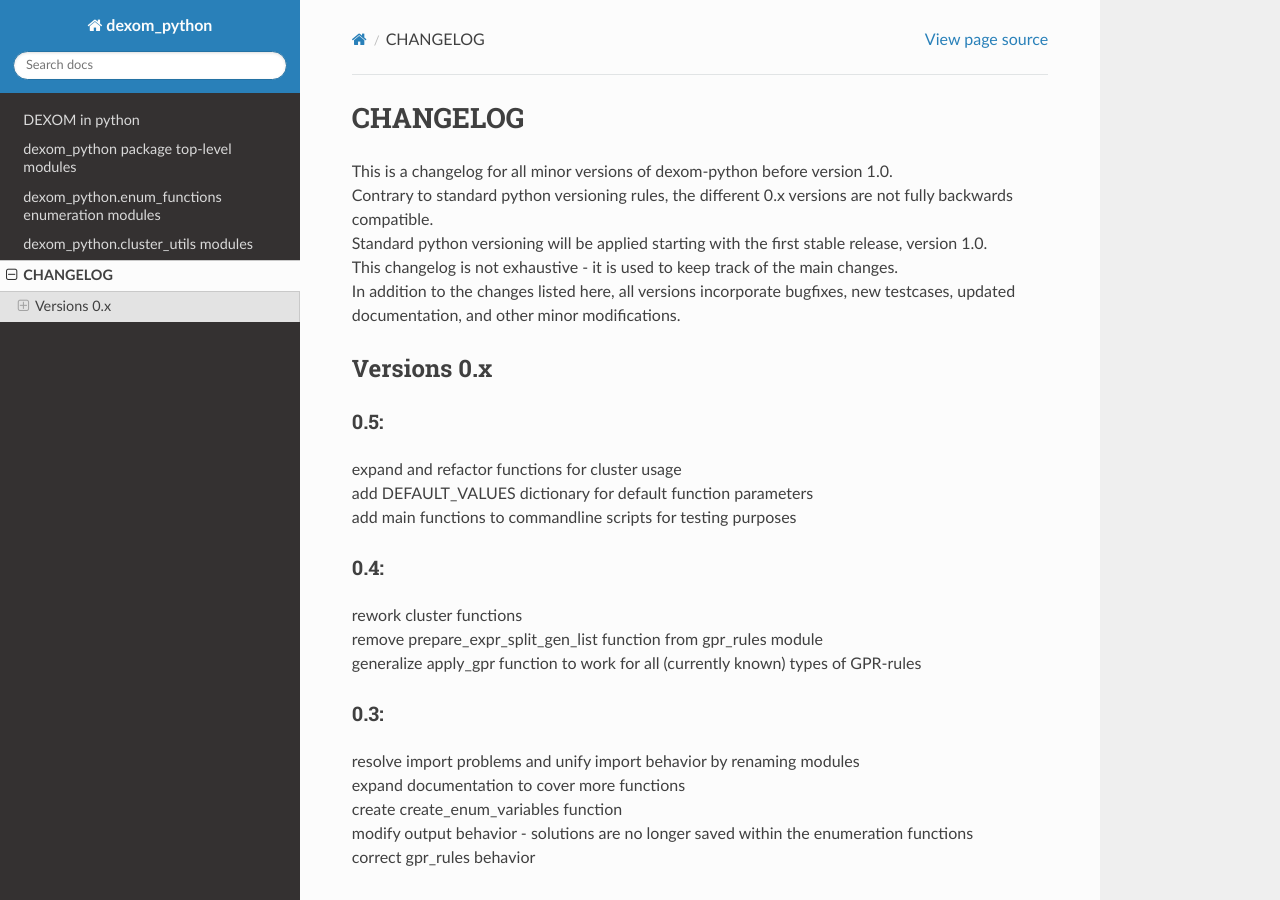
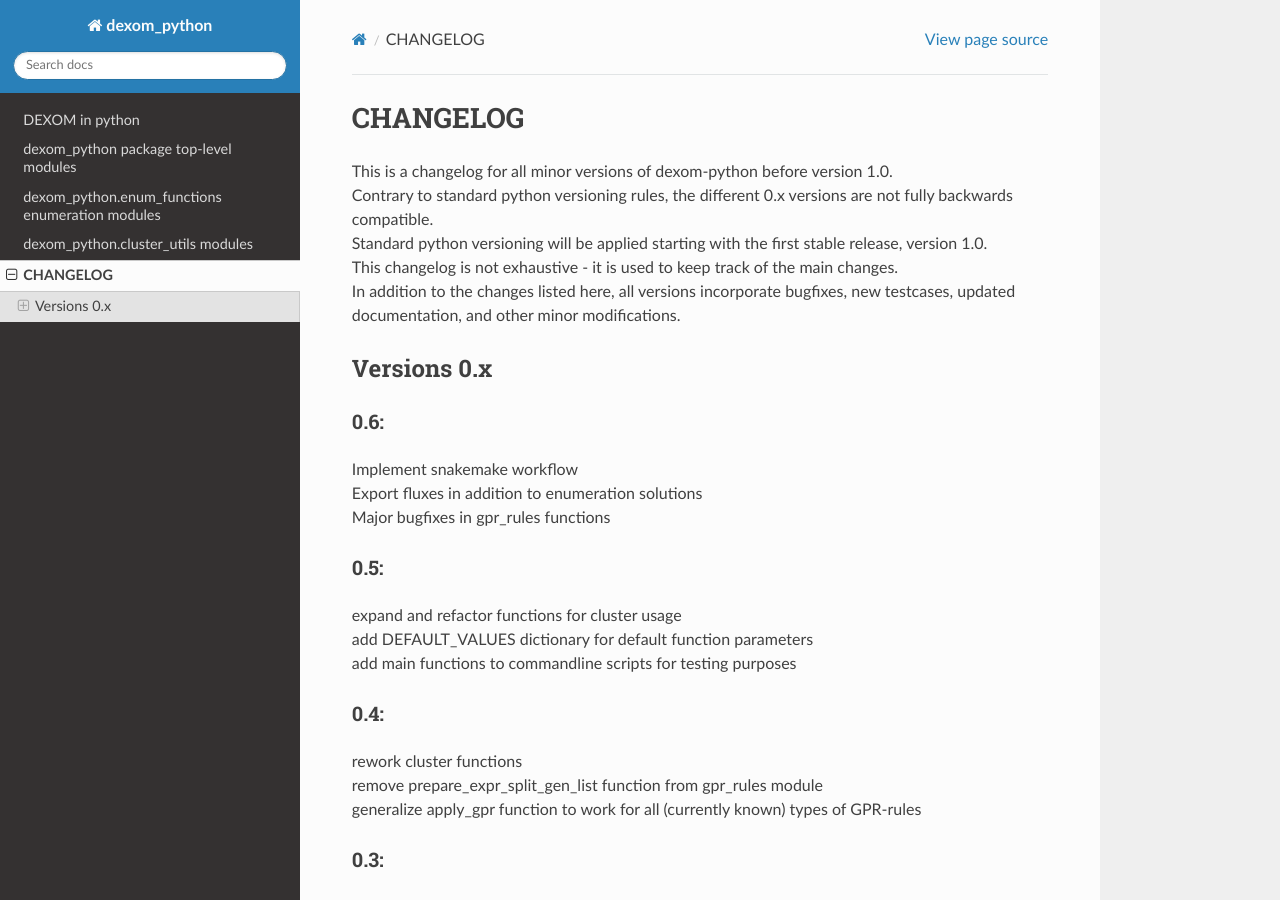
Before and after one commit to MetExplore/dexom-python, a Sphinx documentation site: the page built from docs/changelog.rst, in a window 1280 px wide and 900 px high. Built offline with Sphinx 7.4.7 and the Read the Docs theme 2.0.0, drawn with Linux system fonts in a browser that asks for light colours.

Commit message:
Update changelog.rst

```diff
--- a/docs/changelog.rst
+++ b/docs/changelog.rst
@@ -11,6 +11,12 @@ CHANGELOG
 
 Versions 0.x
 -------------
+
+0.6:
+~~~~
+| Implement snakemake workflow
+| Export fluxes in addition to enumeration solutions
+| Major bugfixes in gpr_rules functions
 
 0.5:
 ~~~~
```
